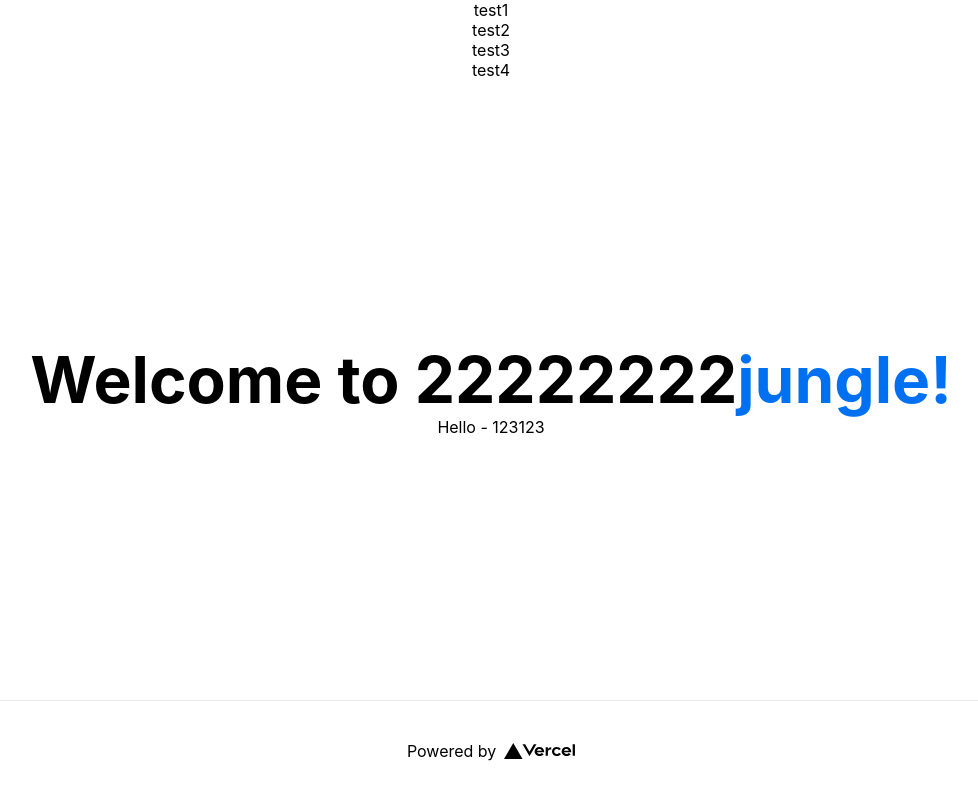
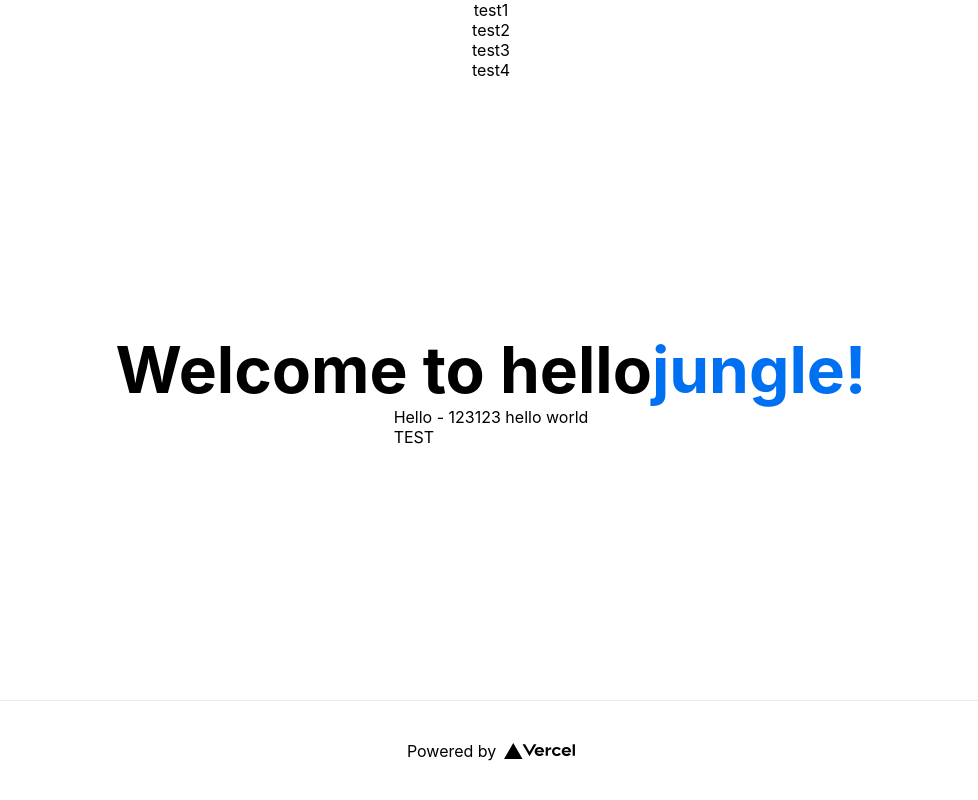
Before and after one commit to Warumphorn/nextjs-test, a Next.js app: page / in a window 1280 px wide. Shown: the whole page, without its empty margins (149-1127 px from the left). Built offline with nearby package versions, Linux system fonts and the light colour scheme.

Commit message:
Test Config

```diff
--- a/pages/index.js
+++ b/pages/index.js
@@ -25,7 +25,7 @@ export default function Home() {
 
       <main className={styles.main}>
         <h1 className={styles.title}>
-          Welcome to 22222222<a href="https://nextjs.org">jungle!</a>
+          Welcome to hello<a href="https://nextjs.org">jungle!</a>
         </h1>
 
 
--- a/pages/ken/index.js
+++ b/pages/ken/index.js
@@ -1,6 +1,9 @@
 
 export default function Ken(props) {
     return (
-        <div>{props.text} - {props.testset}</div>
+        <div>
+        <div>{props.text} - {props.testset} hello world</div>
+        <div>TEST</div>
+        </div>
     )
 }
```
